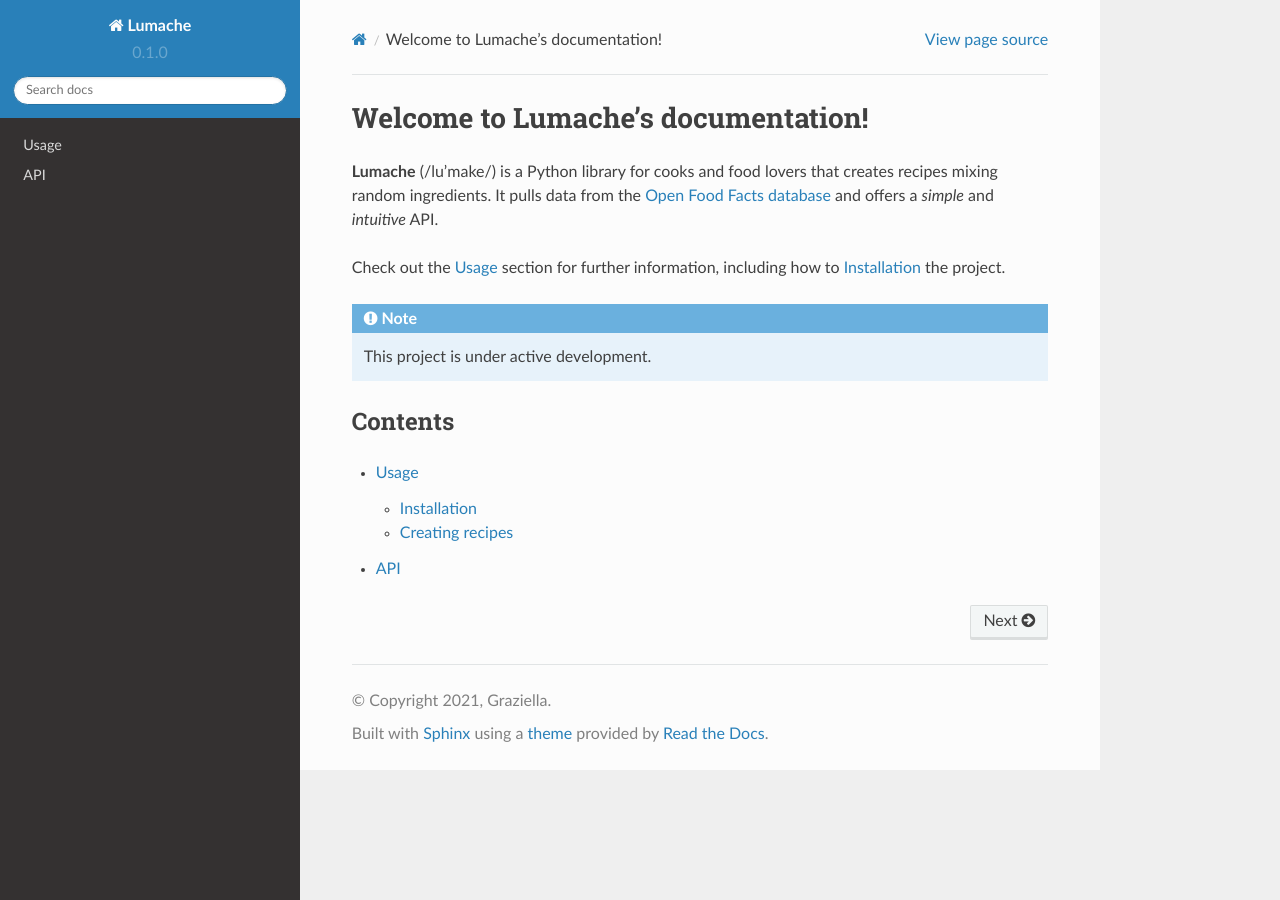
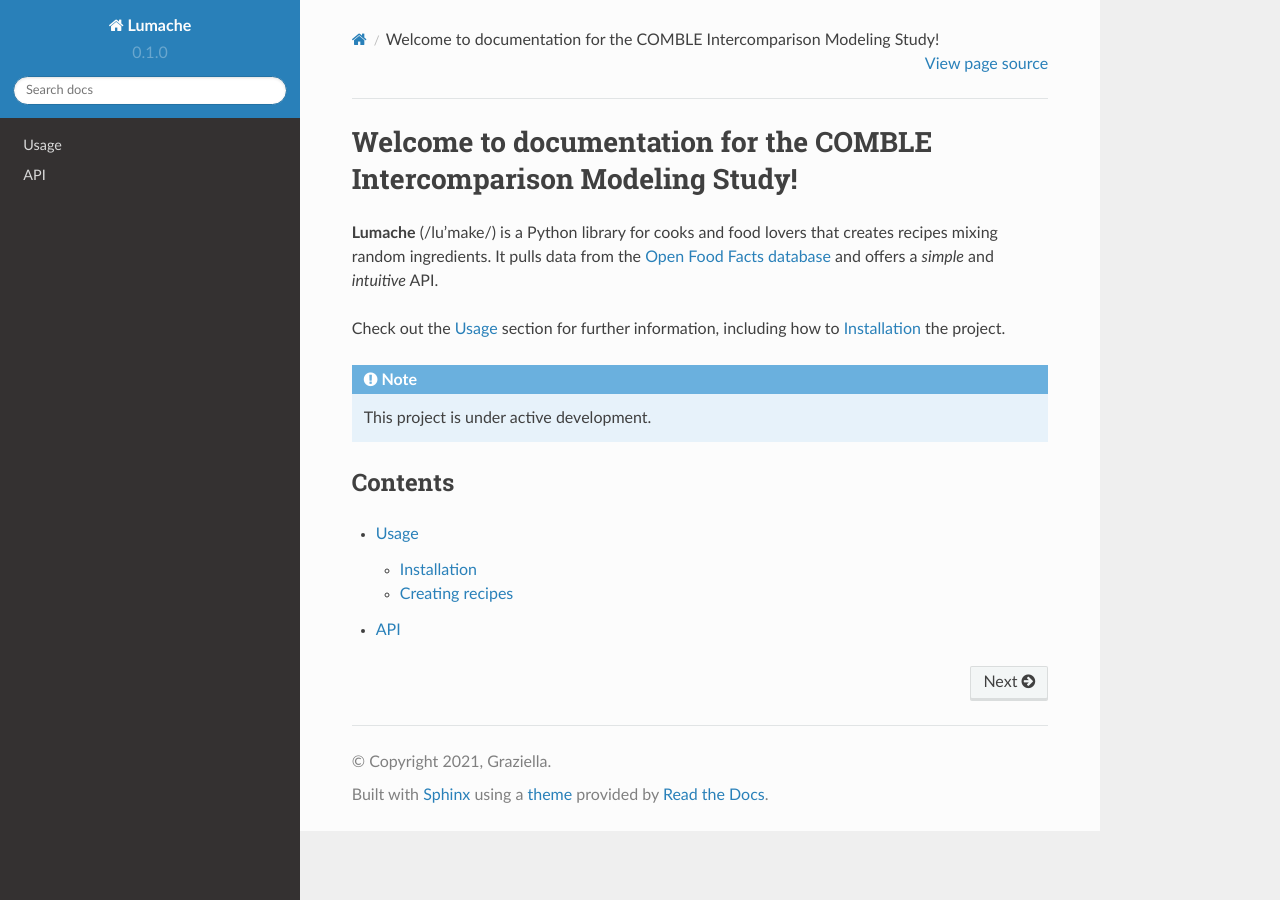
Before and after one commit to NCAR/COMBLE-Intercomparison, a Sphinx documentation site: the page built from docs/source/index.rst, in a window 1280 px wide. Built offline with Sphinx 7.4.7 and the Read the Docs theme 2.0.0, drawn with Linux system fonts in a browser that asks for light colours.

Commit message:
Testing update

```diff
--- a/docs/source/index.rst
+++ b/docs/source/index.rst
@@ -1,4 +1,4 @@
-Welcome to Lumache's documentation!
+Welcome to documentation for the COMBLE Intercomparison Modeling Study!
 ===================================
 
 **Lumache** (/lu'make/) is a Python library for cooks and food lovers
```
